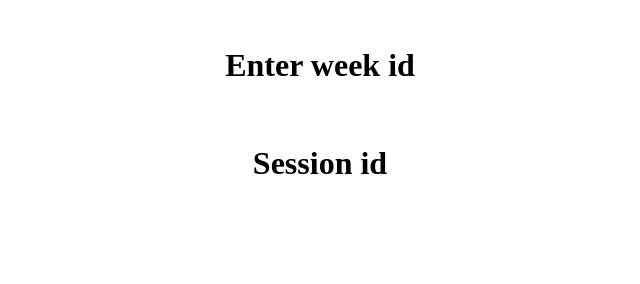
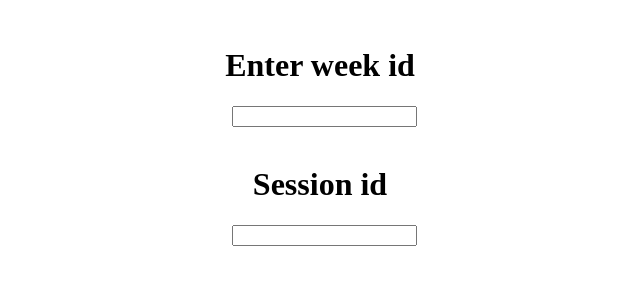
Before and after one commit to proJM-Coding/Server, a plain HTML site: page index.html in a window 1280 px wide. Shown: the whole page, without its empty margins (320-960 px from the left). Drawn offline with Linux system fonts and the light colour scheme.

Commit message:
Update index.html

```diff
--- a/index.html
+++ b/index.html
@@ -11,11 +11,13 @@
      <h1> Enter week id </h1>
      &nbsp;
      <label for="week_id"></label>
+      <input type="text" id="week_ia"<br><br>
      &nbsp;
      &nbsp;
      <h1> Session id </h1>
      &nbsp;
      <label for="session_id"></label>
+     <input type="text" id="session_id"<br><br>
     </center>
 </body>
 </html>
```
